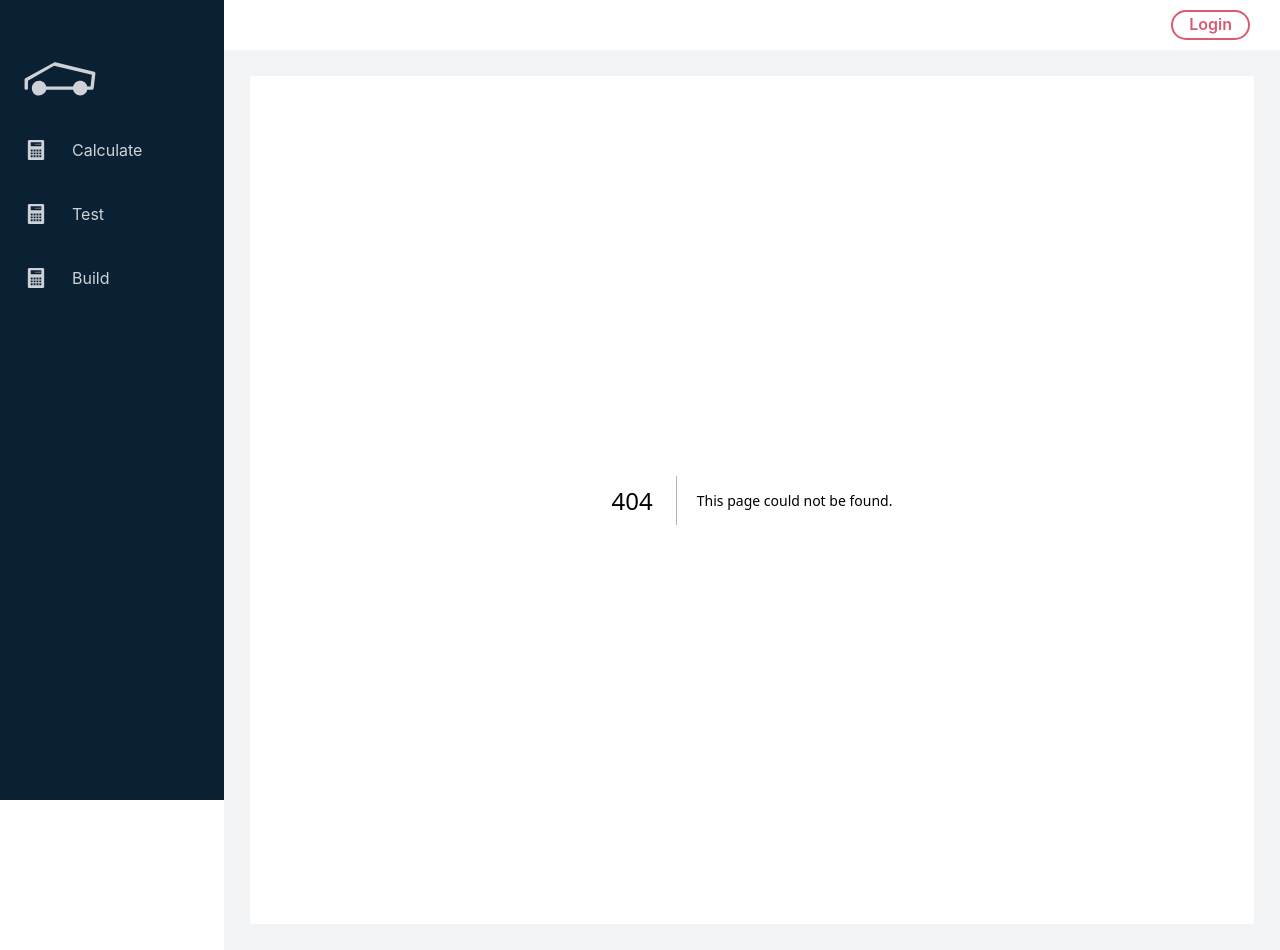
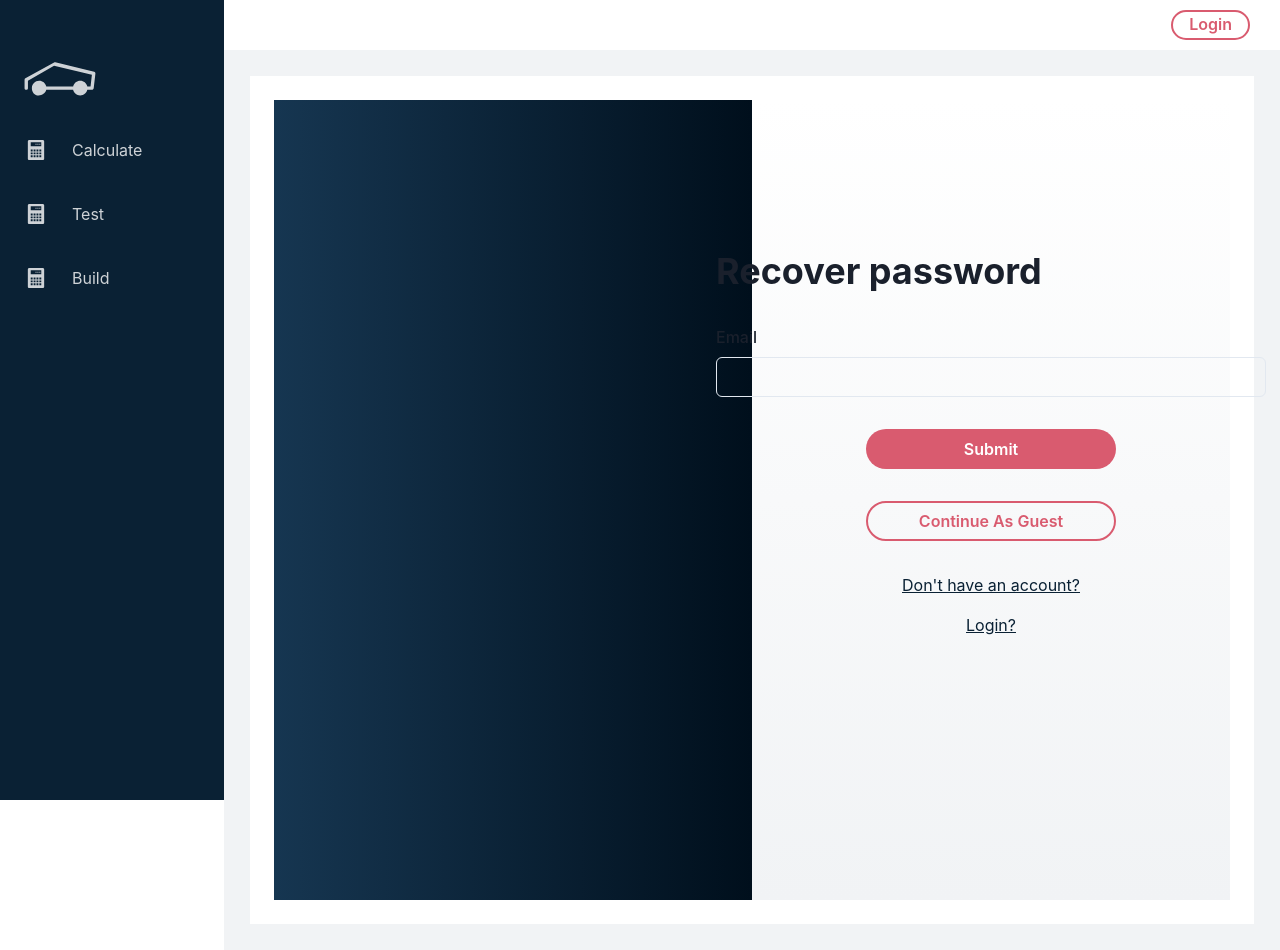
Before and after one commit to JNeuvonen/tesla-calc, a Next.js app: page /get-recovery-link in a window 1280 px wide. Before the commit this address had no page. Built offline with nearby package versions, Linux system fonts and the light colour scheme.

Commit message:
Remove build errors

```diff
--- /dev/null
+++ b/pages/get-recovery-link.tsx
@@ -0,0 +1,110 @@
+import {
+  Button,
+  Flex,
+  Heading,
+  useToast,
+  UseToastOptions,
+} from "@chakra-ui/react";
+import Link from "next/link";
+import { useRouter } from "next/router";
+import React, { useState } from "react";
+import isEmail from "validator/lib/isEmail";
+import BlueText from "../components/StyleWrappers/BlueText";
+import TextInputLifeFeedback from "../components/TextInputLifeFeedback";
+import { postRequest } from "../services/util";
+import { getInputFieldValById } from "../utils/functions/general";
+import { customErrorToast, customSuccessToast } from "../utils/toasts";
+import { ContentStyles } from "./login";
+
+const Login = () => {
+  //STATE
+  const [emailIsValid, setEmailIsValid] = useState(false);
+
+  //UTIL
+  const router = useRouter();
+  const toast = useToast();
+
+  const validateEmail = (input: string) => {
+    const isValid = isEmail(input);
+    setEmailIsValid(isValid);
+    return isValid;
+  };
+
+  const formIsValid = () => {
+    return emailIsValid;
+  };
+
+  const submit = async (e: React.FormEvent<HTMLFormElement>) => {
+    e.preventDefault();
+    const email = getInputFieldValById("email");
+
+    const res = await postRequest({
+      endpoint: "user/forgot-password",
+      payload: {
+        email,
+      },
+    });
+
+    if (res && res.message === "OK") {
+      toast(
+        customSuccessToast("Password recovery link sent") as UseToastOptions
+      );
+    } else {
+      if (res?.message) {
+        toast(customErrorToast(res.message) as UseToastOptions);
+      }
+    }
+  };
+
+  return (
+    <ContentStyles>
+      <Heading>Recover password</Heading>
+      <form onSubmit={submit}>
+        <Flex flexDir={"column"} rowGap={"32px"} marginTop={"32px"}>
+          <TextInputLifeFeedback
+            label={"email"}
+            helpText={"Valid email"}
+            type={"text"}
+            id={"email"}
+            name={"email"}
+            autocomplete={"email"}
+            validateFunction={validateEmail}
+            errorText={"Email is required"}
+          ></TextInputLifeFeedback>
+
+          <Button
+            width="250px"
+            margin={"0 auto"}
+            disabled={!formIsValid()}
+            type="submit"
+          >
+            Submit
+          </Button>
+          <Button
+            variant={"primaryInverse"}
+            width={"250px"}
+            margin={"0 auto"}
+            onClick={() => router.push("/")}
+          >
+            Continue As Guest
+          </Button>
+
+          <Flex flexDir={"column"} rowGap={"16px"}>
+            <Link href={"/signup"}>
+              <BlueText textDecoration={"underline"} textAlign={"center"}>
+                Don't have an account?
+              </BlueText>
+            </Link>
+            <Link href={"/login"}>
+              <BlueText textDecoration={"underline"} textAlign={"center"}>
+                Login?
+              </BlueText>
+            </Link>
+          </Flex>
+        </Flex>
+      </form>
+    </ContentStyles>
+  );
+};
+
+export default Login;
--- a/pages/signup.tsx
+++ b/pages/signup.tsx
@@ -1,10 +1,9 @@
-import { Box, Button, Flex, Heading } from "@chakra-ui/react";
+import { Button, Flex, Heading } from "@chakra-ui/react";
 import Link from "next/link";
 import { useRouter } from "next/router";
 import React, { useState } from "react";
 import isEmail from "validator/lib/isEmail";
 import isStrongPassword from "validator/lib/isStrongPassword";
-import { blueGradient, greyGradient } from "../chakra/gradients";
 import BlueText from "../components/StyleWrappers/BlueText";
 import TextInputLifeFeedback from "../components/TextInputLifeFeedback";
 import { useAuth } from "../context/auth";
```
Also changed, not shown: pages/recover-password/[UUID]/index.tsx (+10 -0 lines).
